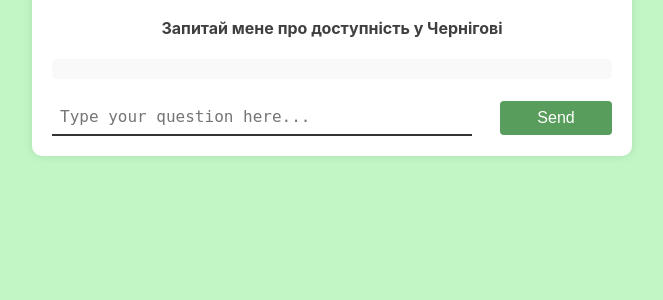
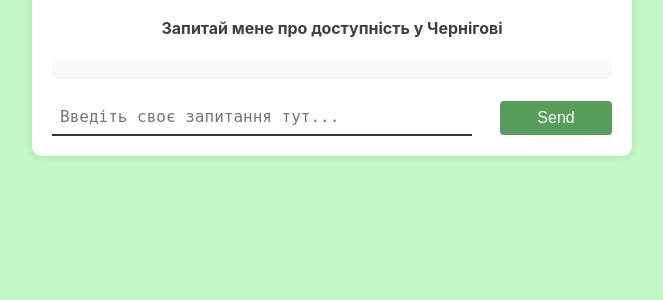
Before and after one commit to oloshandro/ai_accessibility_assistant, a Flask app: page / in a window 1280 px wide. Shown: the part 144-444 px from the top of the page, without its empty margins (308-971 px from the left). Run offline with Flask 3, Linux system fonts and the light colour scheme; some libraries are stand-ins or nearby versions.

Commit message:
changed text lang

```diff
--- a/app/templates/index.html
+++ b/app/templates/index.html
@@ -106,7 +106,7 @@
     <h4 align="center"><b>Запитай мене про доступність у Чернігові</b></h4>
     <div id="chatbox"></div>
     <div id="userInput">
-        <input id="textInput" type="text" name="msg" placeholder="Type your question here...">
+        <input id="textInput" type="text" name="msg" placeholder="Введіть своє запитання тут...">
         <button id="sendButton" onclick="getBotResponse()">Send</button>
     </div>
 </div>
```
